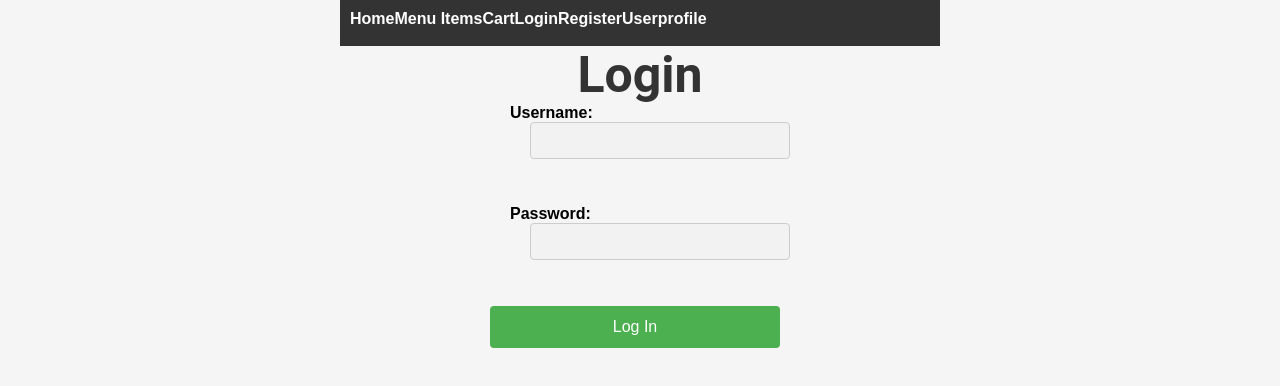
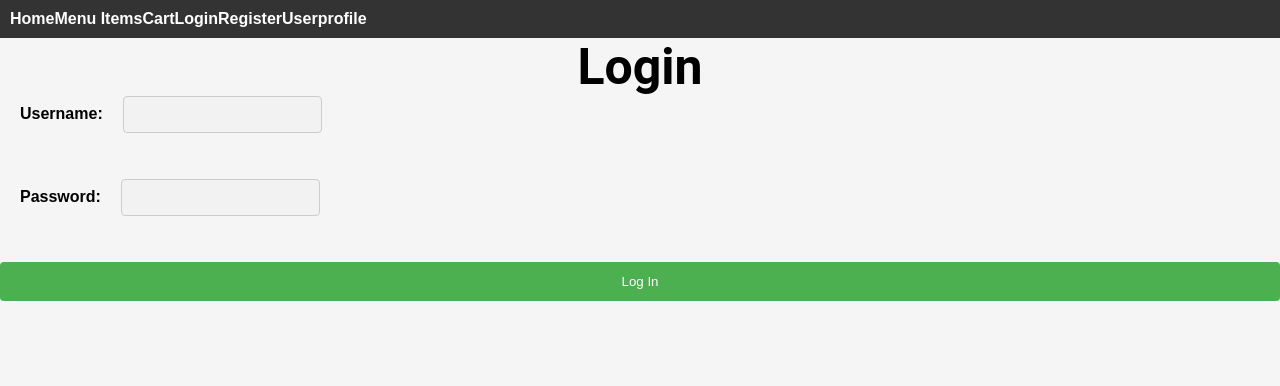
Before and after one commit to AMA1120/Full-Stack-Project, a React (Create React App) app in the folder client/: page /login in a window 1280 px wide. Shown: the top 386 px of the page. Built offline with nearby package versions, Linux system fonts and the light colour scheme.

Commit message:
user profile
edit new

```diff
--- a/client/src/pages/Login/login.css
+++ b/client/src/pages/Login/login.css
@@ -1,12 +1,4 @@
-/* Login.css */
-
-    body2 {
-    margin: 0;
-    display: flex;
-    align-items: center;
-    justify-content: center;
-    height: 100vh;
-    }
+Login.css
 
     .login-container {
 
--- a/client/src/pages/Userprofile/userprofile.css
+++ b/client/src/pages/Userprofile/userprofile.css
@@ -1,5 +1,3 @@
-/* userprofile.css */
-
 /* body {
     font-family: 'Arial', sans-serif;
     margin: 0;
@@ -7,7 +5,7 @@
     background-color: #f4f4f4;
   } */
 
-  h2 {
+  /* h2 {
     color: #333;
   }
 
@@ -83,6 +81,6 @@
   .edit-profile-button:hover,
   .delete-profile-button:hover {
     background-color: #2980b9;
-  }
+  } */
 
   /* Add more styles as needed */
```
